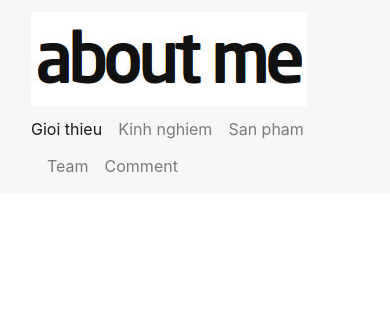
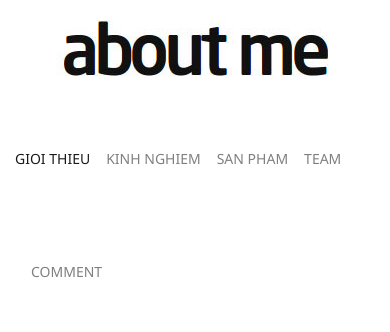
Before and after one commit to mailan3003/mailan3003.github.io, a plain HTML site: page LuyenTap/template_01/index.html in a window 390 px wide. Drawn offline with Linux system fonts and the light colour scheme; files whose address does not match are found by name.

Commit message:
chinh sua menu

```diff
--- a/LuyenTap/template_01/1.css
+++ b/LuyenTap/template_01/1.css
@@ -36,3 +36,37 @@ li.nav-item{
 nav.navbar.navbar-light.bg-faded.navbar-fixed-top{
 	background: white;
 }
+
+@media(max-width: 576px){
+	*{}
+}
+
+@media(max-width: 576px){
+	a.navbar-brand{
+		display: block;
+		text-align: center;
+		width: 100%;
+	}
+}
+
+@media(max-width: 576px){
+	a.navbar-=link{
+		line-height: 27px;
+		display: inline;
+
+	}
+}
+
+@media(max-width: 576px){
+	li.nav-item{
+		display: inline;
+		float: none;
+	}
+}
+
+@media(max-width: 576px){
+	ul.nav.navbar-nav.float-xs-right{
+		float: none;
+		text-align: center;
+	}
+}
--- a/LuyenTap/template_01/index.html
+++ b/LuyenTap/template_01/index.html
@@ -6,8 +6,8 @@
 	<script type="text/javascript" src="vendor/bootstrap.js"></script>
  	<script type="text/javascript" src="1.js"></script>
 	<link rel="stylesheet" href="vendor/bootstrap.css">
-	<link rel="stylesheet" href="vendor/font-awesome.c
- 	<link rel="stylesheet" href="/1.css">
+	<link rel="stylesheet" href="vendor/font-awesome.c">
+ 	<link rel="stylesheet" href="1.css">
 </head>
 <body >
 	<div class="menutop">
```
